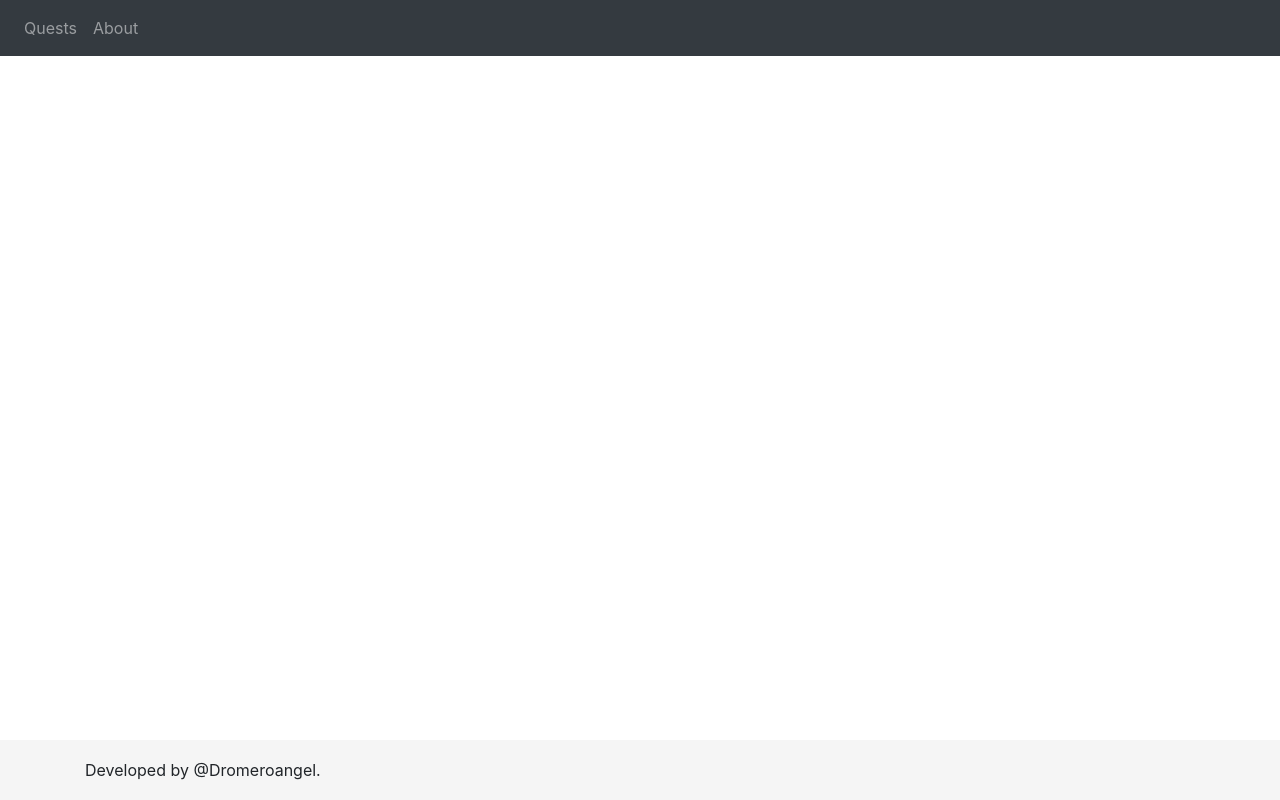
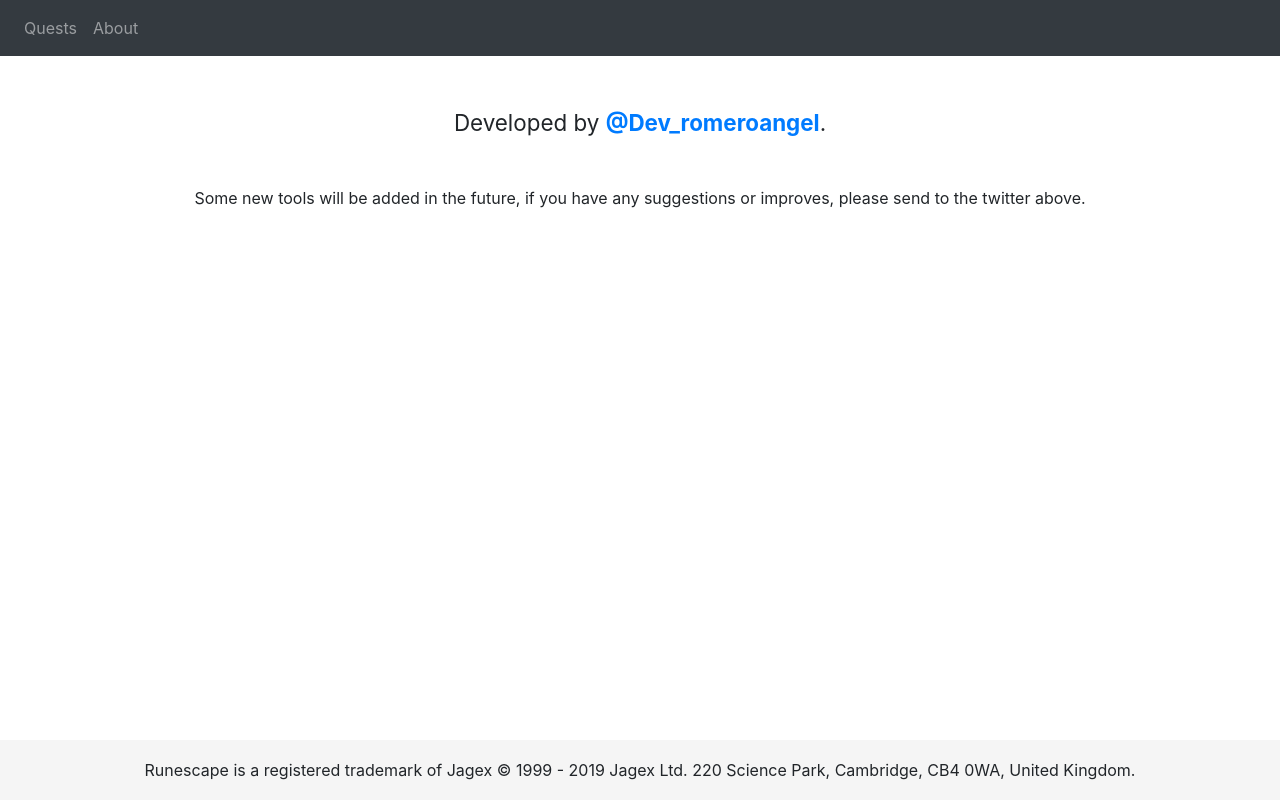
Before and after one commit to Rha001/osrs-quests, a React (Create React App) app: page /about in a window 1280 px wide. Built offline with nearby package versions, Linux system fonts and the light colour scheme.

Commit message:
About page added.

```diff
--- a/src/App.css
+++ b/src/App.css
@@ -36,3 +36,22 @@
 .center-text {
   text-align: center;
 }
+
+.padding-10 {
+  padding: 10px 0;
+}
+
+.fit-content {
+  display: block;
+  overflow: auto;
+}
+
+.developed-by {
+  padding: 50px 0 30px;
+  font-size: 1.4em;
+}
+
+.copyright {
+  font-size: 1.3em;
+  padding: 40px;
+}
--- a/src/App.js
+++ b/src/App.js
@@ -7,6 +7,7 @@ import './App.css';
 
 // components
 import Quests from "./components/quests/Quests";
+import About from './components/about/About';
 
 // TODO: Do some tests, improve quest details.
 
@@ -32,9 +33,8 @@ class App extends Component {
           </nav>
           <Route exact path="/" component={Quests} />
           <Route exact path="/quests" component={Quests} />
-          <footer className="footer">
-            <div className="container">Developed by @Dromeroangel.</div>
-          </footer>
+          <Route exact path="/about" component={About} />
+
         </div>
       </Router>
     );
--- a/src/assets/constants.js
+++ b/src/assets/constants.js
@@ -1,6 +1,8 @@
 const playerTypes = {
     normal: "normal",
     ironman: "ironman",
-}
+};
+const twitterAccount = '@Dev_romeroangel';
 
 exports.playerTypes = playerTypes;
+exports.twitterAccount = twitterAccount;
--- /dev/null
+++ b/src/components/about/About.js
@@ -0,0 +1,22 @@
+import React, { Component } from 'react';
+import { twitterAccount } from '../../assets/constants';
+
+class App extends Component {
+    render = () => {
+      const href = `https://twitter.com/${twitterAccount}`;
+
+      return(
+        <div>
+          <div className="container center-text">
+            <p className="developed-by">Developed by <b><a href={href} target="_blank">{twitterAccount}</a></b>.</p>
+            <p>Some new tools will be added in the future, if you have any suggestions or improves, please send to the twitter above. </p>
+          </div>
+          <footer className="footer">
+            <div className="container center-text">Runescape is a registered trademark of Jagex © 1999 - 2019 Jagex Ltd. 220 Science Park, Cambridge, CB4 0WA, United Kingdom. </div>
+          </footer>
+        </div>
+      );
+    }
+ }
+
+export default App;
--- a/src/components/quests/Quests.js
+++ b/src/components/quests/Quests.js
@@ -48,9 +48,10 @@ class Quests extends Component {
   }
 
   getPlayerInfo = (playerName, playerType) => {
+    const HISCORES_API= 'scores/hiscores.php?player=';
     let possibleQuests = [], notPossibleQuests = [];
 
-    axios.get('scores/hiscores.php?player='+ playerName).then((response) => {
+    axios.get(HISCORES_API + playerName).then((response) => {
       const playerStats = response.data;
 
       for(const quest in questList) {
@@ -97,8 +98,8 @@ class Quests extends Component {
 
   render = () => {
     return (
-      <div className="container">
-        <h3 className="center-text">Osrs Quest Calculator</h3>
+      <div className="container fit-content">
+        <h3 className="center-text padding-10">Osrs Quest Calculator</h3>
         <PlayerBar playerTypes={constants.playerTypes}  calculateQuests={this.getPlayerInfo}/>
         { this.state.errors.length > 0 &&
         <div className="alert alert-danger custom-margin" role="alert">{this.state.errors}</div>
```
